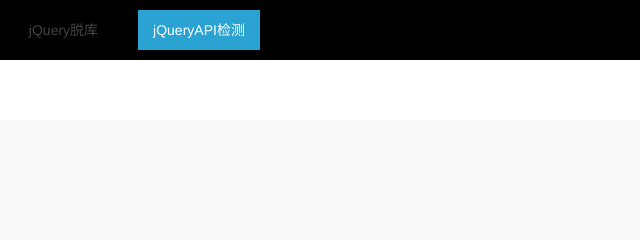
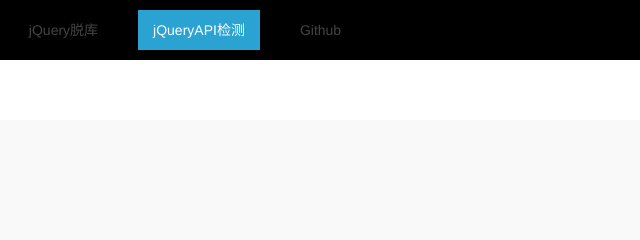
Before and after one commit to kirakiray/smartJQ, a plain HTML site: page docs/cn/compat-page.html in a window 1280 px wide. Shown: the top 240 px of the page, 425-1065 px from the left. Drawn offline with Linux system fonts and the light colour scheme.

Commit message:
Add the github resource address

```diff
--- a/docs/cn/compat-page.html
+++ b/docs/cn/compat-page.html
@@ -28,6 +28,7 @@
                 <li><a href="inneed-page.html">按需下载</a></li>
                 <li><a href="offjq-page.html">jQuery脱库</a></li>
                 <li class="uk-active"><a href="compat-page.html">jQueryAPI检测</a></li>
+                <li><a href="https://github.com/kirakiray/smartJQ" target="_blank">Github</a></li>
             </ul>
         </div>
     </nav>
```
Also changed, not shown: docs/cn/index.html (+1 -0 lines), docs/cn/inneed-page.html (+1 -0 lines), docs/cn/offjq-page.html (+1 -0 lines).
